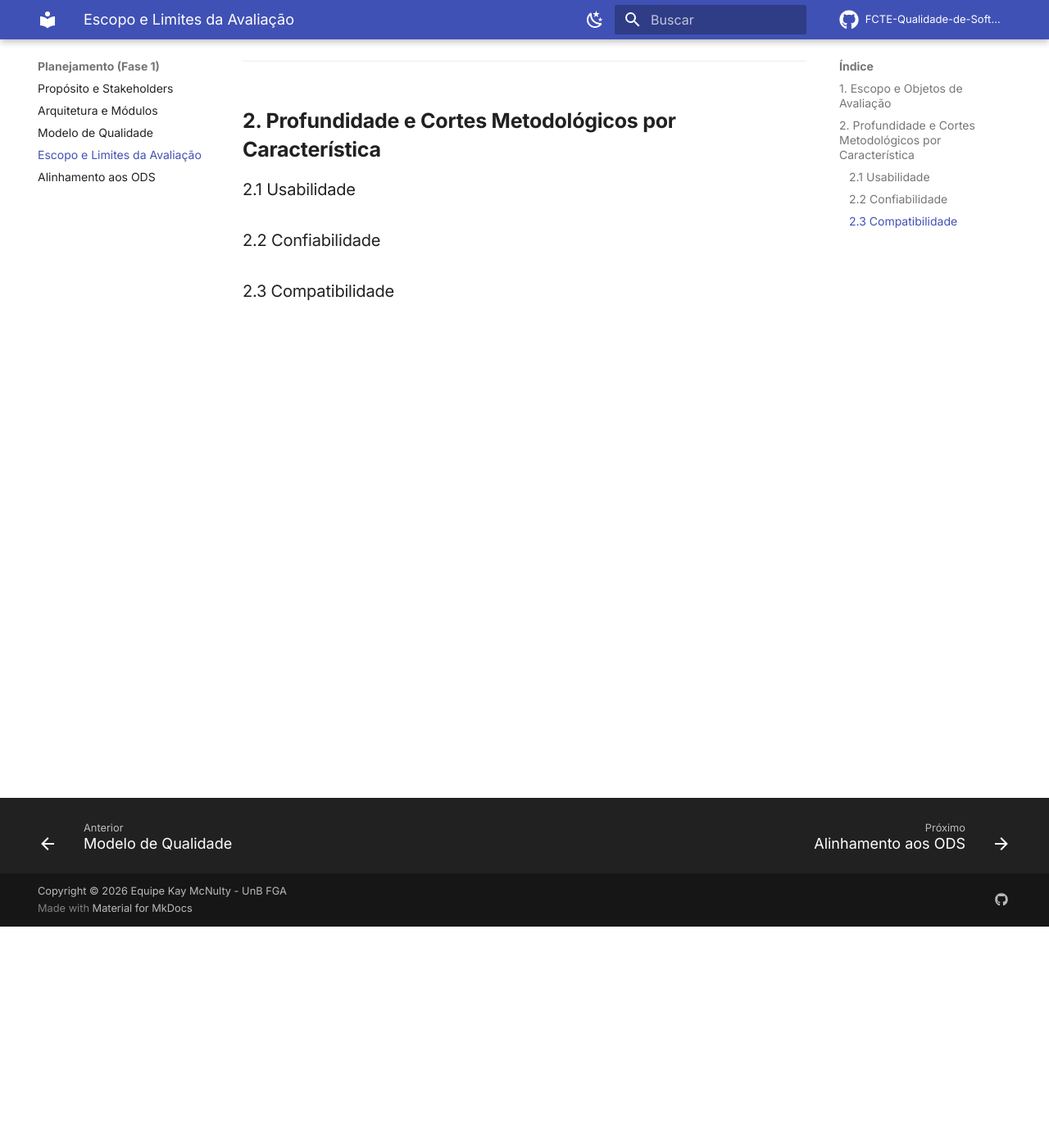
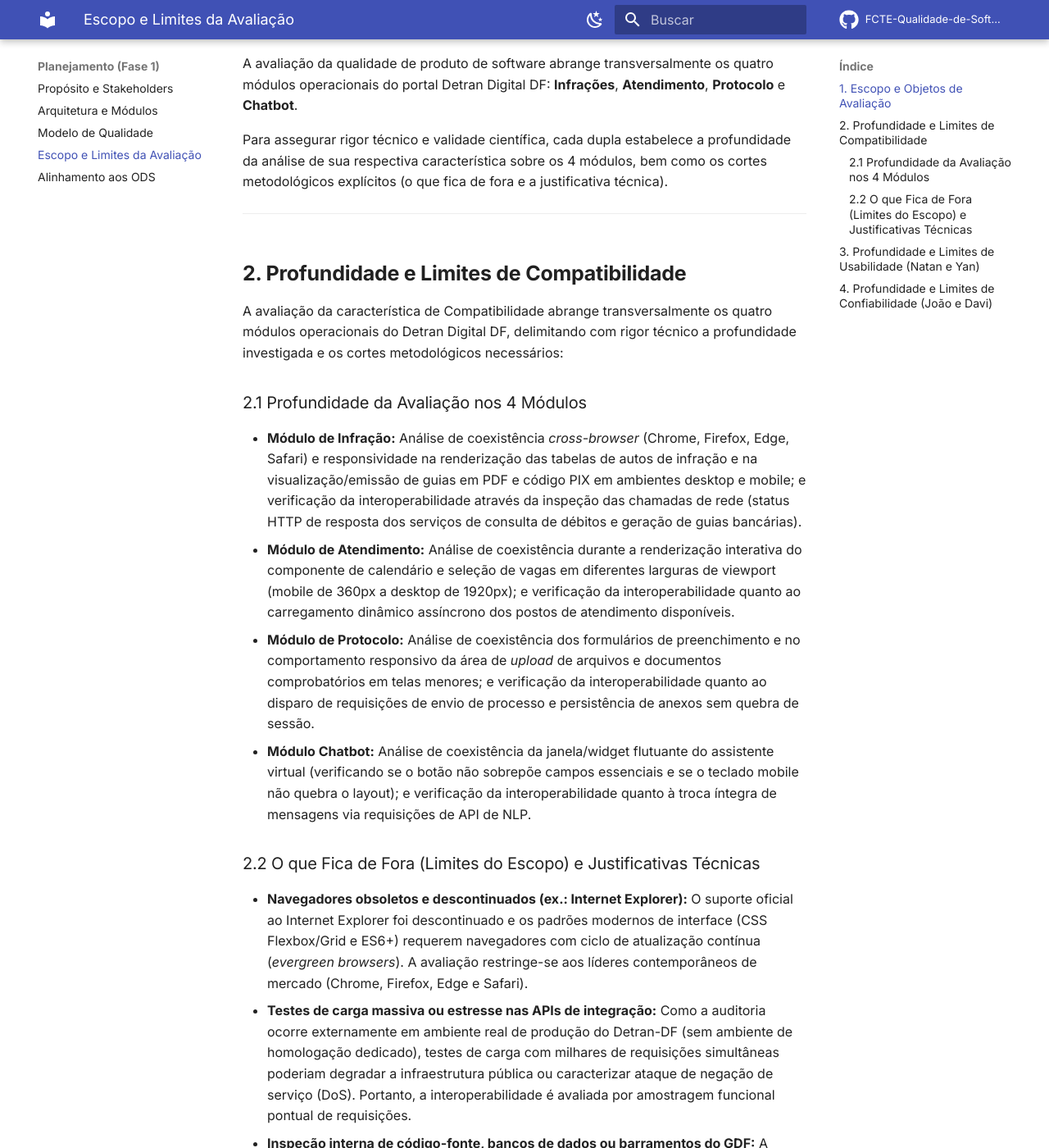
Before and after one commit to FCTE-Qualidade-de-Software-1/2026-2_T02_KAY_MCNULTY, an MkDocs documentation site: the page built from docs/fase1/escopo-limites.md, in a window 1280 px wide and 1400 px high, scrolled down 270 px. Shown: the whole window at 82% size. Built offline with MkDocs 1.6.1 and Material for MkDocs 9.7.7, drawn with Linux system fonts in a browser that asks for light colours; comment, search, counter and statistics services are not loaded; some of the changed text lies outside the part shown.

Commit message:
docs: detalha profundidade nos 4 modulos e cortes de escopo (closes #7)
Co-authored-by: Nicole Jovita Fernandes <nicolejovitafernandes@gmail.com>

```diff
--- a/docs/fase1/escopo-limites.md
+++ b/docs/fase1/escopo-limites.md
@@ -2,17 +2,37 @@
 
 ## 1. Escopo e Objetos de Avaliação
 
-<!-- Definição geral dos 4 módulos e profundidade da auditoria -->
+A avaliação da qualidade de produto de software abrange transversalmente os quatro módulos operacionais do portal Detran Digital DF: **Infrações**, **Atendimento**, **Protocolo** e **Chatbot**.
+
+Para assegurar rigor técnico e validade científica, cada dupla estabelece a profundidade da análise de sua respectiva característica sobre os 4 módulos, bem como os cortes metodológicos explícitos (o que fica de fora e a justificativa técnica).
 
 ---
 
-## 2. Profundidade e Cortes Metodológicos por Característica
+## 2. Profundidade e Limites de Compatibilidade
 
-### 2.1 Usabilidade
-<!-- Espaço reservado para profundidade e o que fica de fora (Natan e Yan) -->
+A avaliação da característica de Compatibilidade abrange transversalmente os quatro módulos operacionais do Detran Digital DF, delimitando com rigor técnico a profundidade investigada e os cortes metodológicos necessários:
 
-### 2.2 Confiabilidade
-<!-- Espaço reservado para profundidade e o que fica de fora (João e Davi) -->
+### 2.1 Profundidade da Avaliação nos 4 Módulos
+* **Módulo de Infração:** Análise de coexistência *cross-browser* (Chrome, Firefox, Edge, Safari) e responsividade na renderização das tabelas de autos de infração e na visualização/emissão de guias em PDF e código PIX em ambientes desktop e mobile; e verificação da interoperabilidade através da inspeção das chamadas de rede (status HTTP de resposta dos serviços de consulta de débitos e geração de guias bancárias).
+* **Módulo de Atendimento:** Análise de coexistência durante a renderização interativa do componente de calendário e seleção de vagas em diferentes larguras de viewport (mobile de 360px a desktop de 1920px); e verificação da interoperabilidade quanto ao carregamento dinâmico assíncrono dos postos de atendimento disponíveis.
+* **Módulo de Protocolo:** Análise de coexistência dos formulários de preenchimento e no comportamento responsivo da área de *upload* de arquivos e documentos comprobatórios em telas menores; e verificação da interoperabilidade quanto ao disparo de requisições de envio de processo e persistência de anexos sem quebra de sessão.
+* **Módulo Chatbot:** Análise de coexistência da janela/widget flutuante do assistente virtual (verificando se o botão não sobrepõe campos essenciais e se o teclado mobile não quebra o layout); e verificação da interoperabilidade quanto à troca íntegra de mensagens via requisições de API de NLP.
 
-### 2.3 Compatibilidade
-<!-- Espaço reservado para profundidade e o que fica de fora (Artur e Nicole) -->
+### 2.2 O que Fica de Fora (Limites do Escopo) e Justificativas Técnicas
+* **Navegadores obsoletos e descontinuados (ex.: Internet Explorer):** O suporte oficial ao Internet Explorer foi descontinuado e os padrões modernos de interface (CSS Flexbox/Grid e ES6+) requerem navegadores com ciclo de atualização contínua (*evergreen browsers*). A avaliação restringe-se aos líderes contemporâneos de mercado (Chrome, Firefox, Edge e Safari).
+* **Testes de carga massiva ou estresse nas APIs de integração:** Como a auditoria ocorre externamente em ambiente real de produção do Detran-DF (sem ambiente de homologação dedicado), testes de carga com milhares de requisições simultâneas poderiam degradar a infraestrutura pública ou caracterizar ataque de negação de serviço (DoS). Portanto, a interoperabilidade é avaliada por amostragem funcional pontual de requisições.
+* **Inspeção interna de código-fonte, bancos de dados ou barramentos do GDF:** A equipe não possui credenciais de acesso aos repositórios internos do governo nem aos servidores do SEI/SENATRAN. A avaliação adota rigorosamente a abordagem de teste caixa-preta (*Black-Box Testing*), limitando-se ao comportamento observável a partir da camada do cliente (browser e tráfego HTTP exposto).
+
+---
+
+## 3. Profundidade e Limites de Usabilidade (Natan e Yan)
+
+> **[ESPAÇO RESERVADO PARA A DUPLA NATAN E YAN]**
+> Inserir aqui a profundidade de inspeção de Usabilidade nos 4 módulos e os limites do escopo (ex.: métodos de avaliação heurística e testes de tarefas vs o que não será feito, como testes laboratoriais presenciais com centenas de usuários).
+
+---
+
+## 4. Profundidade e Limites de Confiabilidade (João e Davi)
+
+> **[ESPAÇO RESERVADO PARA A DUPLA JOÃO E DAVI]**
+> Inserir aqui a profundidade de inspeção de Confiabilidade nos 4 módulos e os limites do escopo (ex.: medição de taxas de erro observáveis e persistência vs o que não será feito, como testes destrutivos de injeção de falhas ou derrubada forçada de servidores).
```
